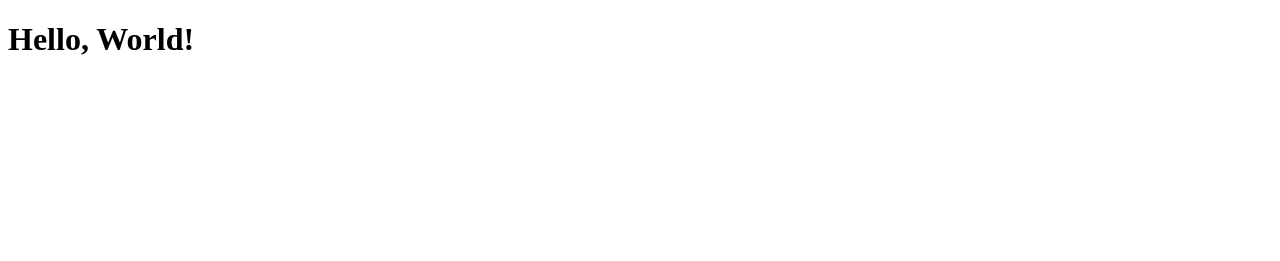
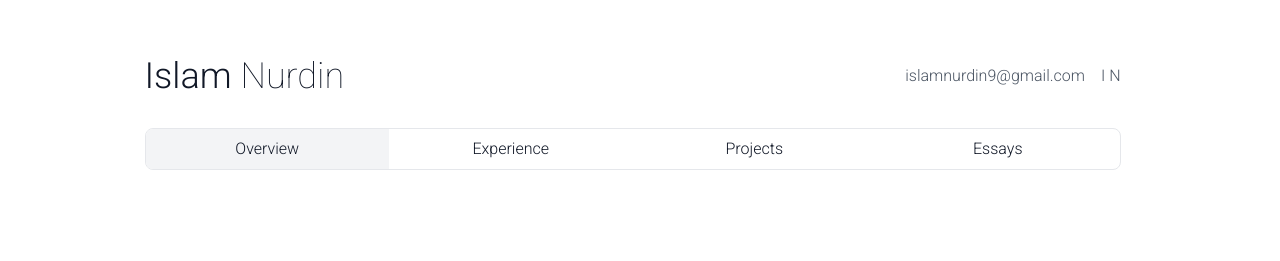
Before and after one commit to Jillian2003/jiillianireland.github.io, a plain HTML site: page index.html in a window 1280 px wide. Drawn offline with nearby package versions, Linux system fonts and the light colour scheme.

Commit message:
Update index.html

```diff
--- a/index.html
+++ b/index.html
@@ -1,11 +1,74 @@
-<!DOCTYPE html>
-<html lang="en">
-<head>
-    <meta charset="UTF-8">
-    <meta name="viewport" content="width=device-width, initial-scale=1.0">
-    <title>Hello World</title>
-</head>
-<body>
-    <h1>Hello, World!</h1>
-</body>
+<!doctype html>
+<html lang="en" class="print:text-[13px] print:leading-tight">
+    <head>
+        <meta charset="UTF-8" />
+        <meta name="viewport" content="width=device-width, initial-scale=1.0" />
+        <title>Jilly Jam</title>
+        <script src="https://cdn.tailwindcss.com"></script>
+        <link href="https://fonts.googleapis.com/css?family=Roboto:100,200,300,400" rel="stylesheet">
+        <link href="https://fonts.googleapis.com/css?family=Open+Sans:400,600" rel="stylesheet">
+        <style>
+        * { font-family: "Roboto", sans-serif;font-weight: 300;}
+        h2, h3 { font-family: "Open Sans", sans-serif; }
+        table td { padding-right: 1em; color: #222; font-weight: 100;}
+        .hidden { display: none; }
+        html { scrollbar-gutter: stable;}
+        </style>
+    </head>
+    <body class="font-sans bg-white text-gray-900 py-8">
+        <div class="max-w-5xl mx-auto p-6">
+            <header class="mb-8 flex justify-between">
+                <h1 class="text-4xl cursor-pointer" onclick="showPage('overview')"> <span class="font-weight-400 mb-2">Islam</span> <span class="font-thin">Nurdin</span></h1>
+                <div class="flex items-center text-gray-600">
+                    <a href="mailto:islamnurdin9@gmail.com" class="mr-4">islamnurdin9@gmail.com</a>
+                    <a href="https://islamnurdin.github.io">I N</a>
+                </div>
+            </header>
+
+            <nav class="mb-8">
+                <ul class="flex border rounded-lg overflow-hidden">
+                    <li class="flex-1">
+                        <button
+                            class="w-full py-2 bg-gray-100"
+                            onclick="showPage('overview')"
+                        >
+                            Overview
+                        </button>
+                    </li>
+                    <li class="flex-1">
+                        <button
+                            class="w-full py-2"
+                            onclick="showPage('experience')"
+                        >
+                            Experience
+                        </button>
+                    </li>
+                    <li class="flex-1">
+                        <button
+                            class="w-full py-2"
+                            onclick="showPage('projects')"
+                        >
+                            Projects
+                        </button>
+                    </li>
+                    <li class="flex-1">
+                        <button
+                            class="w-full py-2"
+                            onclick="showPage('consulting')"
+                        >
+                            Essays
+                        </button>
+                    </li>
+                </ul>
+            </nav>
+
+            <div id="content"></div>
+        </div>
+
+        <script>
+            function showPage(pageName) {
+                // Logic to show the respective content dynamically
+            }
+        </script>
+    </body>
 </html>
```
